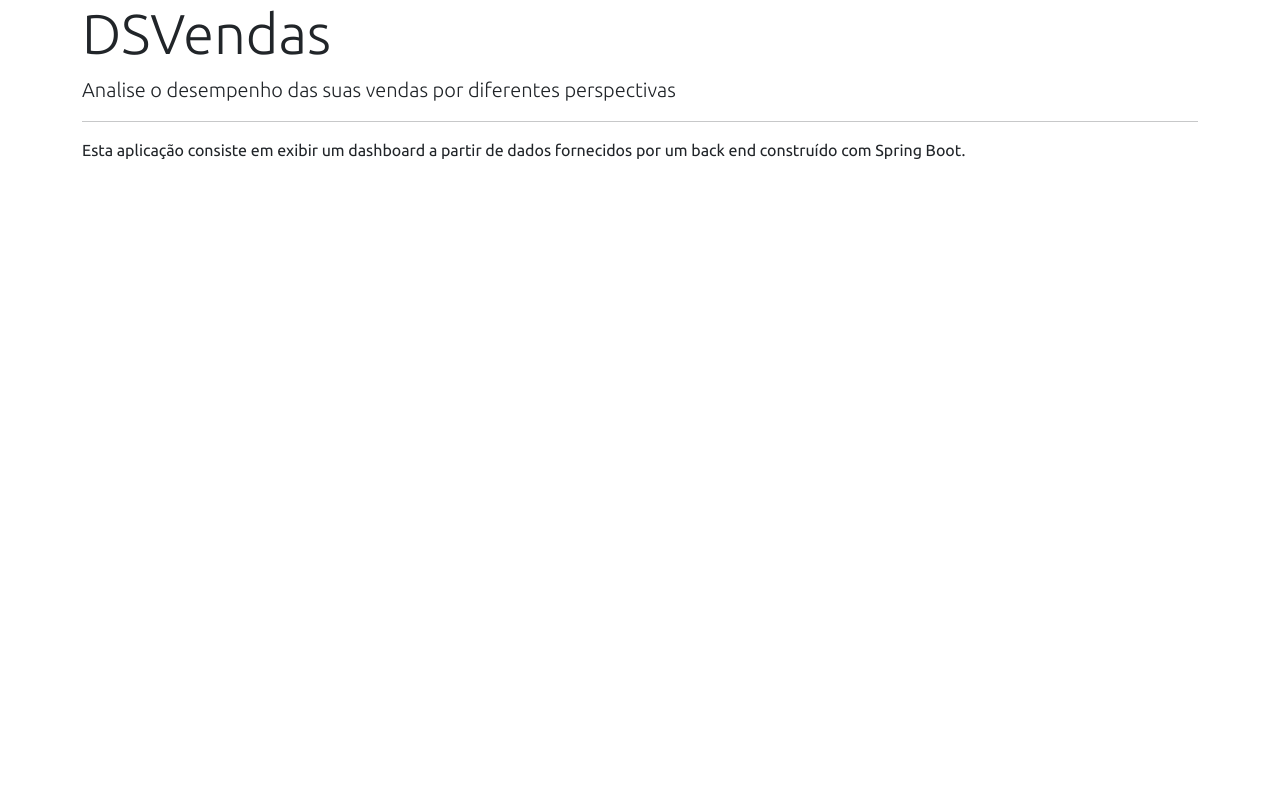
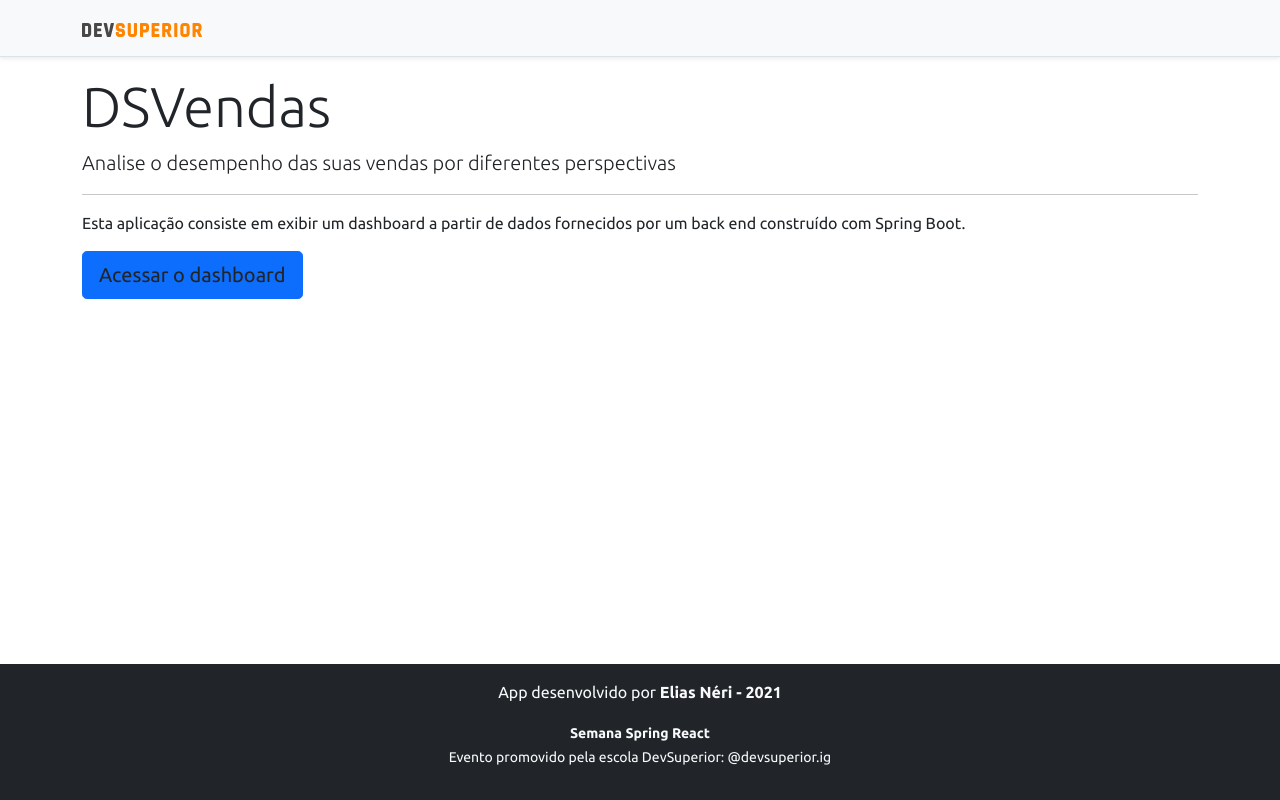
Before and after one commit to eliasneri/sds4, a React (Create React App) app in the folder frontend/: page / in a window 1280 px wide. Built offline with nearby package versions, Linux system fonts and the light colour scheme.

Commit message:
Home, Navigation

```diff
--- a/frontend/src/Pages/Home/index.tsx
+++ b/frontend/src/Pages/Home/index.tsx
@@ -1,15 +1,25 @@
+import Footer from "components/Footer";
+import Navbar from "components/Navbar";
 import React from "react";
+import { Link } from "react-router-dom";
 
 const Home = () => {
     return (
+        <>
+        <Navbar />
         <div className="container">
             <div className="jumbotron">
                 <h1 className="display-4">DSVendas</h1>
                 <p className="lead">Analise o desempenho das suas vendas por diferentes perspectivas</p>
                 <hr />
                 <p>Esta aplicação consiste em exibir um dashboard a partir de dados fornecidos por um back end construído com Spring Boot.</p>
+                <Link className="btn btn-primary btn-lg" to="/dashboard">
+                    Acessar o dashboard
+                </Link>
             </div>
         </div>
+        <Footer />
+        </>
     );
 }
 
--- a/frontend/src/components/Navbar/index.tsx
+++ b/frontend/src/components/Navbar/index.tsx
@@ -1,5 +1,6 @@
 import React from "react";
 import ImgDsDark from 'assets/img/ds-dark.svg';
+import { Link } from "react-router-dom";
 
 
 
@@ -8,7 +9,9 @@
         <div className="d-flex flex-column flex-md-row align-items-center p-3 px-md-4 mb-3 bg-light border-bottom shadow-sm">
             <div className="container">
                 <nav className="my-2 my-md-0 mr-md-3">
-                    <img src={ImgDsDark} alt="DevSuperior" width="120" />
+                    <Link to="/">
+                        <img src={ImgDsDark} alt="DevSuperior" width="120" />
+                    </Link>
                 </nav>
             </div>
         </div>
```
